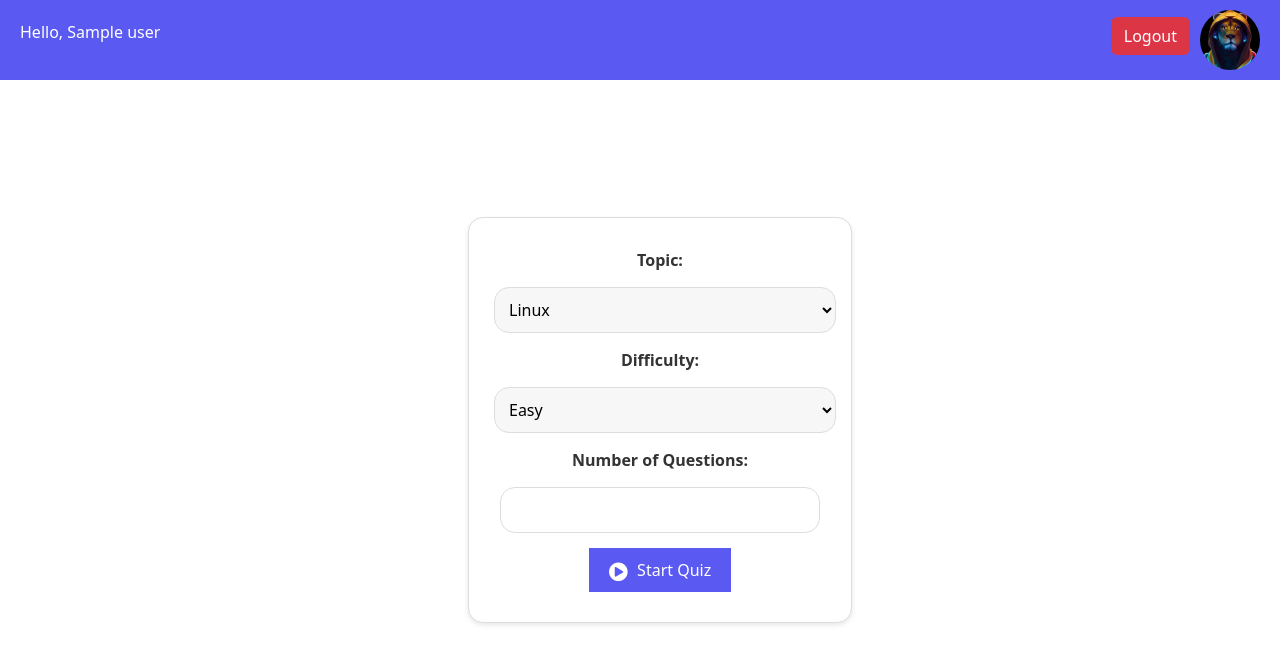
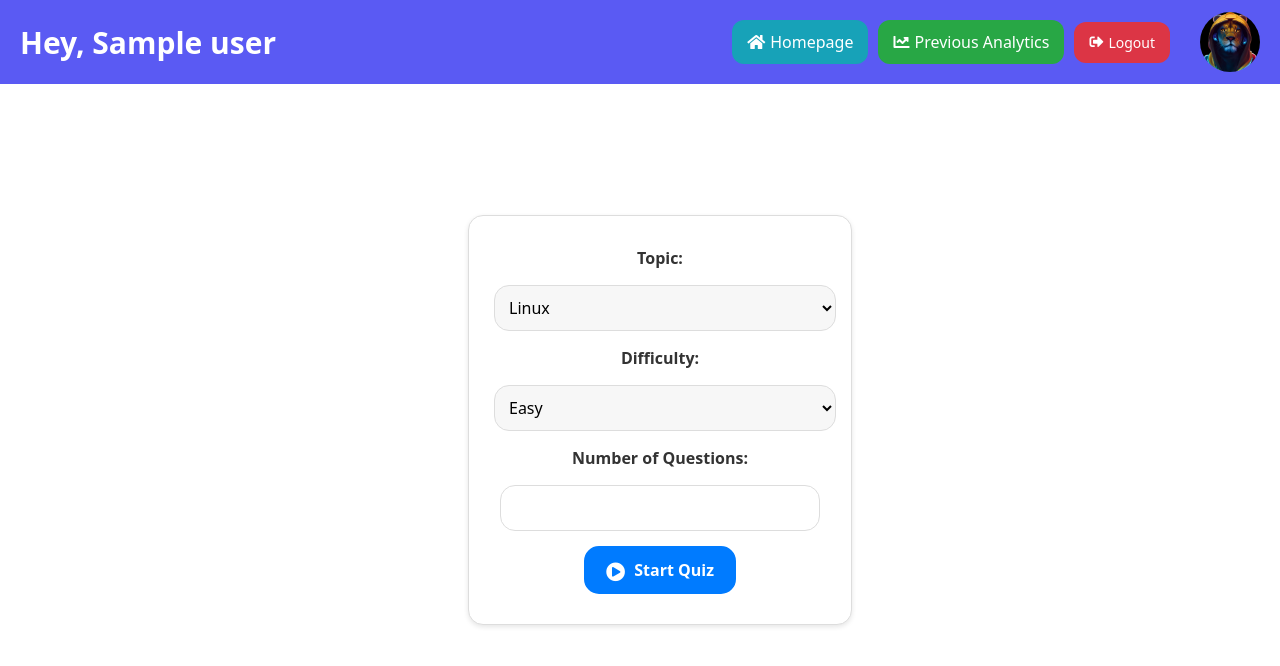
Before and after one commit to Sandeep7784/CodeQuiz, a FastAPI app: template templates/index.html in a window 1280 px wide. Shown: the top 666 px of the page. Run offline with FastAPI, Linux system fonts and the light colour scheme; the template is opened without the code that fills it: most values are stand-ins (such as "Sample title", 1, 10 or a date in 2020); parts of the project's set-up code (start-up, migrations or seed data) failed here and were passed over.

Commit message:
updated the header

```diff
--- a/static/styles.css
+++ b/static/styles.css
@@ -18,7 +18,8 @@ header {
 }
 
 .user-info {
-    font-size: 16px;
+    font-size: 80px !important;
+    font-weight: 700;
 }
 
 .user-actions {
@@ -45,7 +46,6 @@ header {
     color: red;
     font-weight: 600;
 }
-
 
 .user-profile-icon img {
     width: 60px;
@@ -118,7 +118,7 @@ button {
 }
 
 button:hover {
-    background-color: #3579e7;
+    background-color: none;
 }
 
 /* Additional styling for the number input field */
--- a/templates/index.html
+++ b/templates/index.html
@@ -24,26 +24,29 @@
     <title>Quiz Web App</title>
   </head>
   <body>
+
     <header>
       <div class="user-info">
-        <p>Hello, <span id="username">{{user_data.name}}</span></p>
-      </div>
+        <p style="font-size: 30px; font-weight: 600; margin: 0;">
+            Hey, <span id="username">{{user_data.name}}</span>
+        </p>
+    </div>
       <div class="user-actions">
-        <button
-          type="button"
-          class="btn btn-danger btn-block mb-2"
-          onclick="Logout()"
-        >
-          Logout
-        </button>
-        <div class="user-profile-icon">
-          <img
-            src="{{ url_for('static', path='/lion.jpg') }}"
-            alt="User Profile"
-          />
-        </div>
+          <button id="homepageButton" onclick="window.location.href = '/quiz'" style="border-radius: 12px; background-color: #17a2b8; color: white; border: none; padding: 10px 15px; margin-right: 10px; display: flex; align-items: center;">
+              <i class="fa fa-home" style="margin-right: 5px;"></i> Homepage
+          </button>
+          <button id="analyticsButton" onclick="window.location.href = '/analytics'" style="border-radius: 12px; background-color: #28a745; color: white; border: none; padding: 10px 15px; margin-right: 10px; display: flex; align-items: center;">
+              <i class="fa fa-chart-line" style="margin-right: 5px;"></i> Previous Analytics
+          </button>
+          <button type="button" id="logoutButton" onclick="Logout()" style="border-radius: 12px; background-color: #dc3545; color: white; border: none; padding: 10px 15px; display: flex; align-items: center;">
+            <i class="fa fa-sign-out-alt" style="margin-right: 5px;"></i> Logout
+          </button>
+          <div class="user-profile-icon">
+              <img src="{{ url_for('static', path='/lion.jpg') }}" alt="User Profile" />
+          </div>
       </div>
     </header>
+
 
     <form id="quizForm">
       <label for="topic">Topic:</label>
@@ -78,9 +81,26 @@
         required
       />
 
-      <button type="button" id="fetchQuiz">
+      <button
+        type="button"
+        id="fetchQuiz"
+        style="
+          border-radius: 15px;
+          padding: 10px 20px;
+          border: 2px solid #007bff;
+          background-color: #007bff;
+          color: #fff;
+          font-size: 16px;
+          font-weight: bold;
+          cursor: pointer;
+          transition: background-color 0.3s, border-color 0.3s;
+        "
+        onmouseover="this.style.backgroundColor='#0056b3'; this.style.borderColor='#0056b3';"
+        onmouseout="this.style.backgroundColor='#007bff'; this.style.borderColor='#007bff';"
+      >
         <i class="fas fa-play-circle"></i> Start Quiz
       </button>
+
     </form>
 
     <div id="quizOutput">
```
